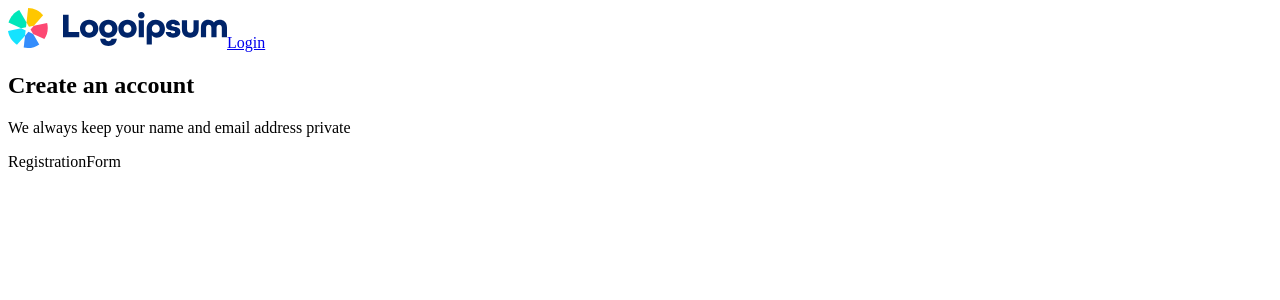
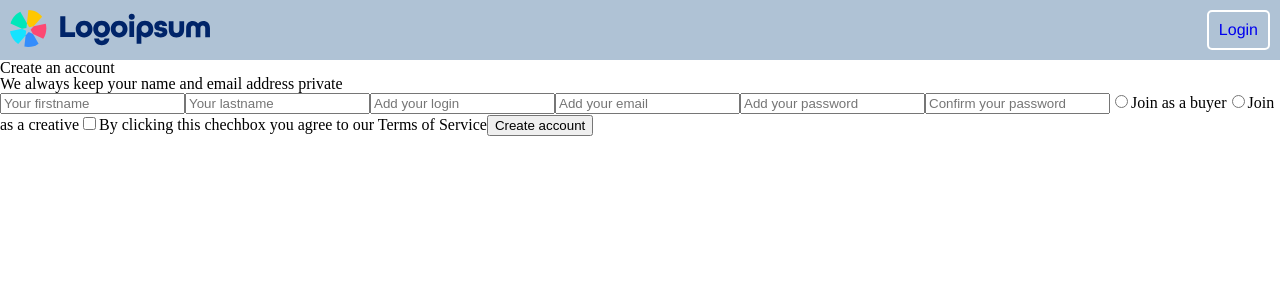
Before and after one commit to IrynaKr1/react-form, a React (Vite) app: page /register in a window 1280 px wide. Shown: the top 300 px of the page. Built offline with nearby package versions, Linux system fonts and the light colour scheme.

Commit message:
Add header component and styles

```diff
--- a/package.json
+++ b/package.json
@@ -25,6 +25,7 @@
     "eslint-plugin-react-hooks": "^7.0.1",
     "eslint-plugin-react-refresh": "^0.4.24",
     "globals": "^16.5.0",
+    "sass": "^1.94.0",
     "scss": "^0.2.4",
     "vite": "^7.2.2"
   }
--- /dev/null
+++ b/src/components/Header/Header.module.scss
@@ -0,0 +1,38 @@
+$font-stack: Helvetica, sans-serif;
+$primary-color: #afc2d5;
+$shade-color: #5f85ab;
+$main-padding: 10px;
+
+.header {
+  background-color: $primary-color;
+  display: flex;
+  justify-content: space-between;
+  align-items: center;
+  padding: $main-padding;
+  font-family: $font-stack;
+}
+
+.imageContainer {
+  max-width: 200px;
+
+  .image {
+    width: 100%;
+    height: auto;
+    object-fit: cover;
+  }
+}
+
+.linkStyle {
+  text-decoration: none;
+  border: 2px white solid;
+  border-radius: 5px;
+  padding: $main-padding;
+
+  &:visited {
+    color: black;
+  }
+
+  &:hover {
+    background-color: $shade-color;
+  }
+}
--- /dev/null
+++ b/src/components/Header/index.jsx
@@ -0,0 +1,31 @@
+import { Link, useLocation } from 'react-router';
+import '../../reset.css';
+import styles from './Header.module.scss';
+
+function Header() {
+  const location = useLocation();
+  const isLoginPage = location.pathname === '/';
+
+  return (
+    <header className={styles.header}>
+      <div className={styles.imageContainer}>
+        <img
+          className={styles.image}
+          src='logoipsum-410.svg'
+          alt='Logo for page'
+        />
+      </div>
+      {isLoginPage ? (
+        <Link to='/register' className={styles.linkStyle}>
+          Signup
+        </Link>
+      ) : (
+        <Link to='/' className={styles.linkStyle}>
+          Login
+        </Link>
+      )}
+    </header>
+  );
+}
+
+export default Header;
--- a/src/components/forms/LoginForm/index.jsx
+++ b/src/components/forms/LoginForm/index.jsx
@@ -9,7 +9,6 @@ function LoginForm() {
   };
 
   return (
-    <>
     <Formik
       initialValues={initialValues}
       onSubmit={handleSubmit}
@@ -23,7 +22,6 @@ function LoginForm() {
         <button type='submit'>Login</button>
       </Form>
     </Formik>
-    </>
   );
 }
 
--- a/src/components/forms/RegistrationForm/index.jsx
+++ b/src/components/forms/RegistrationForm/index.jsx
@@ -1,7 +1,62 @@
 import React from 'react';
+import { USER_VALIDATION_SCHEMA } from '../../../utils/validate/validationSchemas';
+import { ErrorMessage, Field, Form, Formik } from 'formik';
 
 function RegistrationForm() {
-  return <div>RegistrationForm</div>;
+  const initialValues = {
+    firstName: '',
+    lastName: '',
+    login: '',
+    email: '',
+    password: '',
+  };
+  const handleSubmit = (values, formikBag) => {
+    console.log('Submit form with values', values);
+    formikBag.resetForm();
+  };
+
+  return (
+    <Formik
+      initialValues={initialValues}
+      onSubmit={handleSubmit}
+      validationSchema={USER_VALIDATION_SCHEMA}
+    >
+      <Form>
+        <Field name='firstName' type='text' placeholder='Your firstname' />
+        <ErrorMessage name='firstName' />
+        <Field name='lastName' type='text' placeholder='Your lastname' />
+        <ErrorMessage name='lastName' />
+        <Field name='login' type='text' placeholder='Add your login' />
+        <ErrorMessage name='login' />
+        <Field name='email' type='email' placeholder='Add your email' />
+        <ErrorMessage name='email' />
+        <Field
+          name='password'
+          type='password'
+          placeholder='Add your password'
+        />
+        <ErrorMessage name='password' />
+        <Field
+          name='passwordConfirmation'
+          type='password'
+          placeholder='Confirm your password'
+        />
+        <label>
+          <Field type='radio' name='role' value='buyer' />
+          Join as a buyer
+        </label>
+        <label>
+          <Field type='radio' name='role' value='creative' />
+          Join as a creative
+        </label>
+        <label>
+          <Field type='checkbox' name='checked' value='terms' />
+          By clicking this chechbox you agree to our Terms of Service
+        </label>
+        <button>Create account</button>
+      </Form>
+    </Formik>
+  );
 }
 
 export default RegistrationForm;
--- a/src/pages/LoginPage/index.jsx
+++ b/src/pages/LoginPage/index.jsx
@@ -1,14 +1,11 @@
 import React from 'react';
 import LoginForm from '../../components/forms/LoginForm';
-import { Link } from 'react-router';
+import Header from '../../components/Header';
 
 function LoginPage() {
   return (
     <section>
-      <header>
-        <img src='logoipsum-410.svg' alt='Logo for page' />
-        <Link to='/register'>Signup</Link>
-      </header>
+    <Header />
       <h2>Login to your account</h2>
       <LoginForm />
     </section>
--- a/src/pages/RegistrationPage/index.jsx
+++ b/src/pages/RegistrationPage/index.jsx
@@ -1,13 +1,11 @@
-import { Link } from 'react-router';
+
 import RegistrationForm from '../../components/forms/RegistrationForm';
+import Header from '../../components/Header';
 
 function RegistrationPage() {
   return (
     <section>
-      <header>
-        <img src='logoipsum-410.svg' alt='Logo for page' />
-        <Link to='/'>Login</Link>
-      </header>
+      <Header />
       <h2>Create an account</h2>
       <p>We always keep your name and email address private</p>
       <RegistrationForm />
--- /dev/null
+++ b/src/reset.css
@@ -0,0 +1,129 @@
+/*
+https://serp.co/tools/css-reset/
+<link rel="stylesheet" href="https://css.serp.co/css-reset/reset.css/">
+*/
+
+html,
+body,
+div,
+span,
+applet,
+object,
+iframe,
+h1,
+h2,
+h3,
+h4,
+h5,
+h6,
+p,
+blockquote,
+pre,
+a,
+abbr,
+acronym,
+address,
+big,
+cite,
+code,
+del,
+dfn,
+em,
+img,
+ins,
+kbd,
+q,
+s,
+samp,
+small,
+strike,
+strong,
+sub,
+sup,
+tt,
+var,
+b,
+u,
+i,
+center,
+dl,
+dt,
+dd,
+ol,
+ul,
+li,
+fieldset,
+form,
+label,
+legend,
+table,
+caption,
+tbody,
+tfoot,
+thead,
+tr,
+th,
+td,
+article,
+aside,
+canvas,
+details,
+embed,
+figure,
+figcaption,
+footer,
+header,
+hgroup,
+menu,
+nav,
+output,
+ruby,
+section,
+summary,
+time,
+mark,
+audio,
+video {
+  margin: 0;
+  padding: 0;
+  border: 0;
+  font-size: 100%;
+  font: inherit;
+  vertical-align: baseline;
+}
+/* HTML5 display-role reset for older browsers */
+article,
+aside,
+details,
+figcaption,
+figure,
+footer,
+header,
+hgroup,
+menu,
+nav,
+section {
+  display: block;
+}
+body {
+  line-height: 1;
+}
+ol,
+ul {
+  list-style: none;
+}
+blockquote,
+q {
+  quotes: none;
+}
+blockquote:before,
+blockquote:after,
+q:before,
+q:after {
+  content: '';
+  content: none;
+}
+table {
+  border-collapse: collapse;
+  border-spacing: 0;
+}
--- a/src/utils/validate/validationSchemas.js
+++ b/src/utils/validate/validationSchemas.js
@@ -12,6 +12,7 @@ export const USER_VALIDATION_SCHEMA = yup.object({
     .max(35, 'Must be 35 characters or less')
     .required(),
   email: yup.string().email().required(),
+  login: yup.string().min(4).max(15, 'Must be 15 characters or less'),
   password: yup
     .string()
     .required('No password provided')
```
Also changed, not shown: 1 other file (tests, documents, lock files or other folders). Lines whose indentation alone changed are shown as unchanged.
